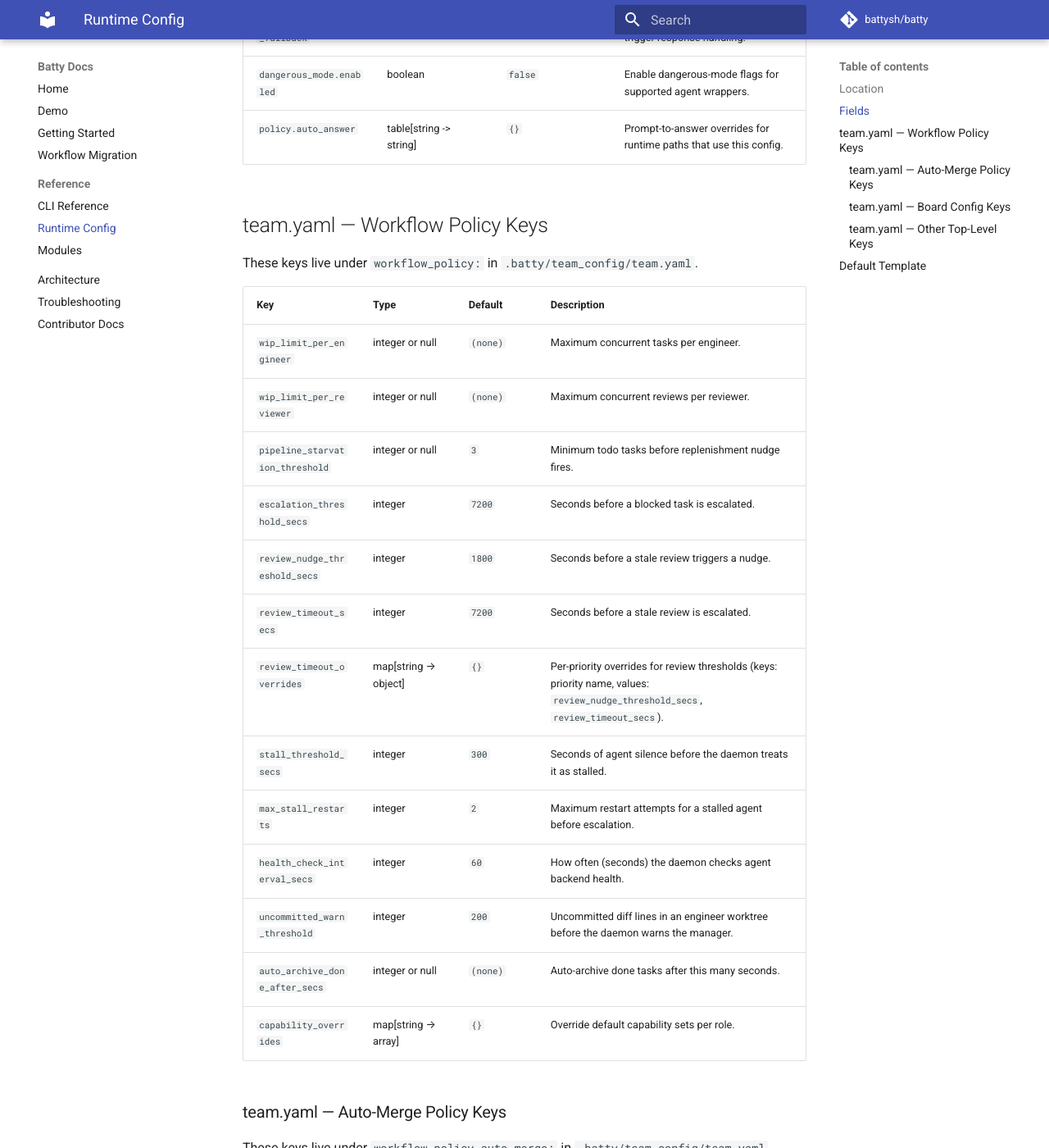
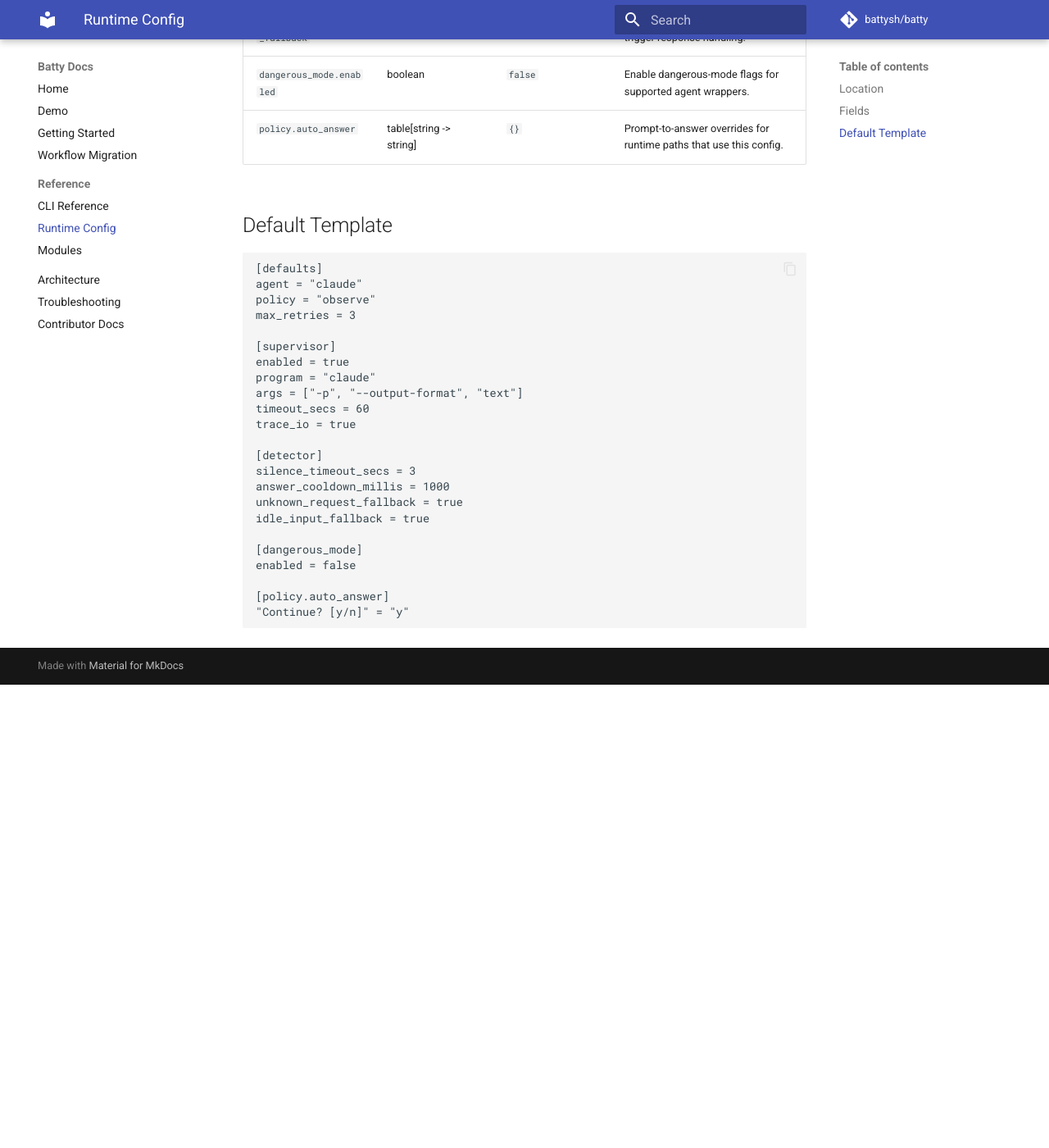
Before and after one commit to battysh/batty, an MkDocs documentation site: the page built from docs/reference/config.md, in a window 1280 px wide and 1400 px high, scrolled down 1273 px. Shown: the whole window at 82% size. Built offline with MkDocs 1.6.1 and Material for MkDocs 9.7.7, drawn with Linux system fonts in a browser that asks for light colours; comment, search, counter and statistics services are not loaded; after the commit the page ends 2108 px from its top, so only the background shows below that; some of the changed text lies outside the part shown.

````diff
--- a/docs/reference/config.md
+++ b/docs/reference/config.md
@@ -28,55 +28,6 @@ Optional runtime defaults are read from `.batty/config.toml` when the file is pr
 | `dangerous_mode.enabled`            | boolean                            | `false`                       | Enable dangerous-mode flags for supported agent wrappers.               |
 | `policy.auto_answer`                | table[string -> string]            | `{}`                          | Prompt-to-answer overrides for runtime paths that use this config.      |
 
-## team.yaml — Workflow Policy Keys
-
-These keys live under `workflow_policy:` in `.batty/team_config/team.yaml`.
-
-| Key | Type | Default | Description |
-|---|---|---|---|
-| `wip_limit_per_engineer` | integer or null | `(none)` | Maximum concurrent tasks per engineer. |
-| `wip_limit_per_reviewer` | integer or null | `(none)` | Maximum concurrent reviews per reviewer. |
-| `pipeline_starvation_threshold` | integer or null | `3` | Minimum todo tasks before replenishment nudge fires. |
-| `escalation_threshold_secs` | integer | `7200` | Seconds before a blocked task is escalated. |
-| `review_nudge_threshold_secs` | integer | `1800` | Seconds before a stale review triggers a nudge. |
-| `review_timeout_secs` | integer | `7200` | Seconds before a stale review is escalated. |
-| `review_timeout_overrides` | map[string → object] | `{}` | Per-priority overrides for review thresholds (keys: priority name, values: `review_nudge_threshold_secs`, `review_timeout_secs`). |
-| `stall_threshold_secs` | integer | `300` | Seconds of agent silence before the daemon treats it as stalled. |
-| `max_stall_restarts` | integer | `2` | Maximum restart attempts for a stalled agent before escalation. |
-| `health_check_interval_secs` | integer | `60` | How often (seconds) the daemon checks agent backend health. |
-| `uncommitted_warn_threshold` | integer | `200` | Uncommitted diff lines in an engineer worktree before the daemon warns the manager. |
-| `auto_archive_done_after_secs` | integer or null | `(none)` | Auto-archive done tasks after this many seconds. |
-| `capability_overrides` | map[string → array] | `{}` | Override default capability sets per role. |
-
-### team.yaml — Auto-Merge Policy Keys
-
-These keys live under `workflow_policy.auto_merge:` in `.batty/team_config/team.yaml`.
-
-| Key | Type | Default | Description |
-|---|---|---|---|
-| `enabled` | boolean | `false` | Enable automatic merging of low-risk branches. |
-| `max_diff_lines` | integer | `200` | Maximum diff lines for auto-merge eligibility. |
-| `max_files_changed` | integer | `5` | Maximum files changed for auto-merge eligibility. |
-| `max_modules_touched` | integer | `2` | Maximum top-level directories touched. |
-| `sensitive_paths` | array[string] | `[Cargo.toml, team.yaml, .env]` | Paths that disqualify a branch from auto-merge. |
-| `confidence_threshold` | float | `0.8` | Minimum confidence score (0.0–1.0) for auto-merge. |
-| `require_tests_pass` | boolean | `true` | Require passing tests before auto-merge. |
-
-### team.yaml — Board Config Keys
-
-These keys live under `board:` in `.batty/team_config/team.yaml`.
-
-| Key | Type | Default | Description |
-|---|---|---|---|
-| `dispatch_manual_cooldown_secs` | integer | `30` | Cooldown (seconds) after a manual dispatch before auto-dispatcher resumes. |
-
-### team.yaml — Other Top-Level Keys
-
-| Key | Type | Default | Description |
-|---|---|---|---|
-| `agent` | string or null | `(none)` | Team-level default agent backend. Individual roles override with their own `agent` field. Fallback: `"claude"`. |
-| `external_senders` | array[string] | `[]` | Non-team sources allowed to message any role (bypasses `talks_to`). |
-
 ## Default Template
 
 ```toml
````
Also changed, not shown: docs/reference/cli.md (+185 -123 lines).
